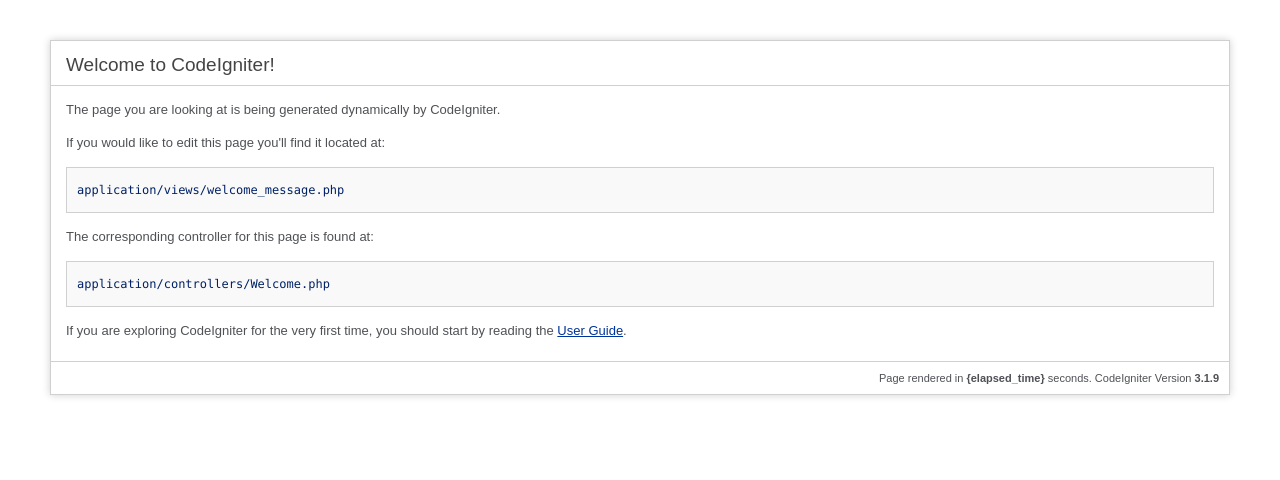
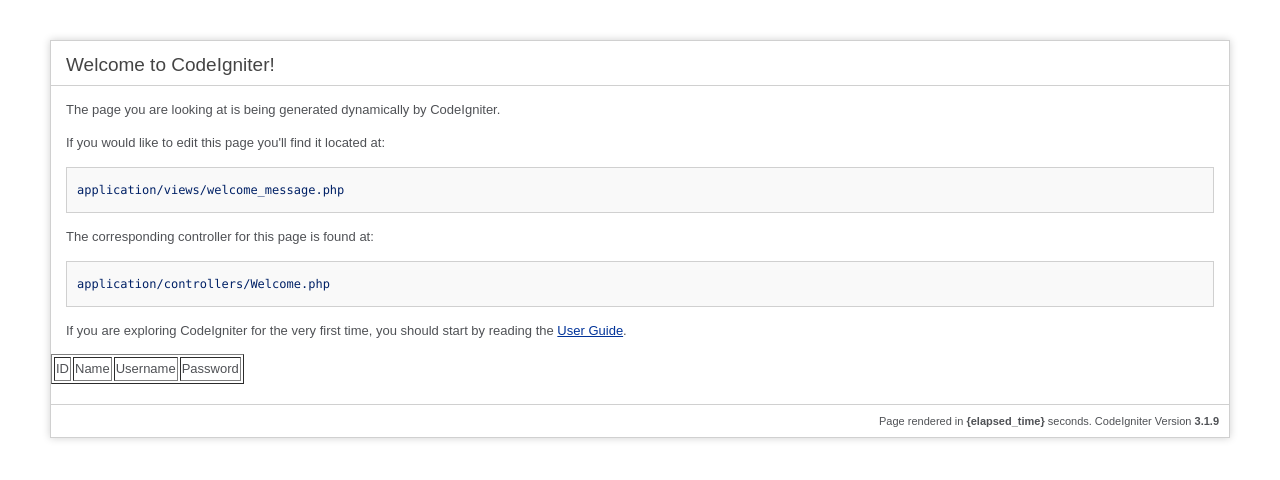
Before and after one commit to pradeepvish1213/CodeIgniter-Rest-API, a CodeIgniter app: page /CodeIgniter-Rest-API/ in a window 1280 px wide. Shown: the top 480 px of the page. Run offline with CodeIgniter, Linux system fonts and the light colour scheme; tables that the repository leaves empty or names only in its code hold one stand-in row (values such as "Sample post").

Commit message:
Make Changes after ranveer help

```diff
--- a/application/config/autoload.php
+++ b/application/config/autoload.php
@@ -58,7 +58,7 @@
 |
 |	$autoload['libraries'] = array('user_agent' => 'ua');
 */
-$autoload['libraries'] = array('database');
+$autoload['libraries'] = array('database','session');
 
 /*
 | -------------------------------------------------------------------
@@ -132,4 +132,4 @@
 |
 |	$autoload['model'] = array('first_model' => 'first');
 */
-$autoload['model'] = array();
+$autoload['model'] = array('user_model');
--- a/application/config/rest.php
+++ b/application/config/rest.php
@@ -87,7 +87,7 @@
 |           authorization key
 |
 */
-$config['rest_auth'] = FALSE;
+$config['rest_auth'] = 'FALSE';
 
 /*
 |--------------------------------------------------------------------------
--- a/application/config/routes.php
+++ b/application/config/routes.php
@@ -56,5 +56,5 @@
 
 
 
-$route['api/example/users/(:num)'] = 'api/example/users/id/$1'; // Example 4
+$route['users/(:num)'] = '/users/$1'; // Example 4
 $route['api/example/users/(:num)(\.)([a-zA-Z0-9_-]+)(.*)'] = 'api/example/users/id/$1/format/$3$4'; // Example 8
--- /dev/null
+++ b/application/controllers/Users.php
@@ -0,0 +1,28 @@
+<?php
+
+include APPPATH .'libraries/Format.php';
+include APPPATH .'libraries/REST_Controller.php';
+
+class Users extends REST_Controller{
+
+    public function index_get($id=''){
+        $users=$this->user_model->UserGet($id);
+        $this->set_response($users, REST_Controller::HTTP_OK);
+    }
+
+    public function user_post(){
+        $data = array(
+            'name' => $this->post('name'),
+            'username' =>$this->post('username'),
+            'password' => Sha1($this->post('password'))
+        );
+        $result=$this->user_model->UserPost($data);
+        $this->set_response($result, REST_Controller::HTTP_OK);
+    }
+
+
+
+}
+
+
+?>
--- a/application/language/english/rest_controller_lang.php
+++ b/application/language/english/rest_controller_lang.php
@@ -9,9 +9,10 @@
 $lang['text_rest_ip_denied'] = 'IP denied';
 $lang['text_rest_ip_unauthorized'] = 'IP unauthorized';
 $lang['text_rest_unauthorized'] = 'Unauthorized';
-$lang['text_rest_ajax_only'] = 'Only Ajax requests are only allowed';
+$lang['text_rest_ajax_only'] = 'Only AJAX requests are allowed';
 $lang['text_rest_api_key_unauthorized'] = 'This API key does not have access to the requested controller';
 $lang['text_rest_api_key_permissions'] = 'This API key does not have enough permissions';
 $lang['text_rest_api_key_time_limit'] = 'This API key has reached the time limit for this method';
+$lang['text_rest_ip_address_time_limit'] = 'This IP Address has reached the time limit for this method';
 $lang['text_rest_unknown_method'] = 'Unknown method';
 $lang['text_rest_unsupported'] = 'Unsupported protocol';
--- /dev/null
+++ b/application/models/user_model.php
@@ -0,0 +1,18 @@
+<?php
+
+class user_model extends CI_Model{
+
+    public function UserPost($data){
+        $this->db->insert('users',$data);
+        return $this->db->insert_id();
+    }
+
+    public function UserGet($id){
+        if($id!='')
+        $this->db->where('username',$id);
+
+        $res=$this->db->get('users');
+        return $res->result_array();
+    }
+
+}
--- a/application/views/welcome_message.php
+++ b/application/views/welcome_message.php
@@ -1,15 +1,23 @@
 <?php
 defined('BASEPATH') OR exit('No direct script access allowed');
-?><!DOCTYPE html>
+?>
+<!DOCTYPE html>
 <html lang="en">
+
 <head>
 	<meta charset="utf-8">
 	<title>Welcome to CodeIgniter</title>
 
 	<style type="text/css">
+		::selection {
+			background-color: #E13300;
+			color: white;
+		}
 
-	::selection { background-color: #E13300; color: white; }
-	::-moz-selection { background-color: #E13300; color: white; }
+		::-moz-selection {
+			background-color: #E13300;
+			color: white;
+		}
 
 		body {
 			background-color: #fff;
@@ -65,6 +73,7 @@
 		}
 	</style>
 </head>
+
 <body>
 
 	<div id="container">
@@ -79,11 +88,48 @@
 			<p>The corresponding controller for this page is found at:</p>
 			<code>application/controllers/Welcome.php</code>
 
-		<p>If you are exploring CodeIgniter for the very first time, you should start by reading the <a href="user_guide/">User Guide</a>.</p>
+			<p>If you are exploring CodeIgniter for the very first time, you should start by reading the <a href="user_guide/">User
+					Guide</a>.</p>
 		</div>
+		<table border=1>
+			<thead>
+				<tr>
+					<td>ID</td>
+					<td>Name</td>
+					<td>Username</td>
+					<td>Password</td>
+				</tr>
+			</thead>
+			<tbody>
 
-	<p class="footer">Page rendered in <strong>{elapsed_time}</strong> seconds. <?php echo  (ENVIRONMENT === 'development') ?  'CodeIgniter Version <strong>' . CI_VERSION . '</strong>' : '' ?></p>
+			</tbody>
+		</table>
+		<p class="footer">Page rendered in <strong>{elapsed_time}</strong> seconds.
+			<?php echo  (ENVIRONMENT === 'development') ?  'CodeIgniter Version <strong>' . CI_VERSION . '</strong>' : '' ?>
+		</p>
 	</div>
+	<script src="https://code.jquery.com/jquery-1.12.4.min.js" integrity="sha256-ZosEbRLbNQzLpnKIkEdrPv7lOy9C27hHQ+Xp8a4MxAQ="
+	    crossorigin="anonymous"></script>
+	<script>
+		$(function () {
+			$.ajax({
+				url: "http://localhost/CodeIgniter-Rest-API/users",
+				type: "GET",
+				dataType: "json",
+			}).done(function (json) {
+				var tbl='';
+				 $.each(json,function(key,value) {
 
+					tbl +='<tr><td>'+ value.id +'</td><td>'+ value.name +'</td><td>'+ value.username +'</td><td>'+ value.password +'</td></tr>';
+				 });
+				 $('table tbody').html(tbl);
+			}).fail(function (xhr, status, errorThrown) {
+				alert("Sorry, there was a problem!");
+			}).always(function (xhr, status) {
+				alert("The request is complete!");
+			});
+		});
+	</script>
 </body>
+
 </html>
```
Lines whose indentation alone changed are shown as unchanged.
